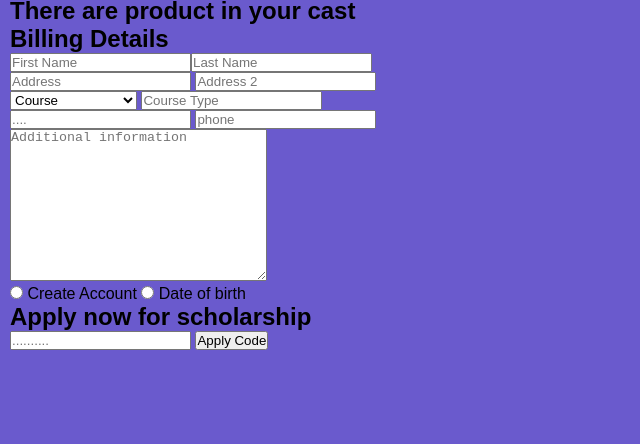
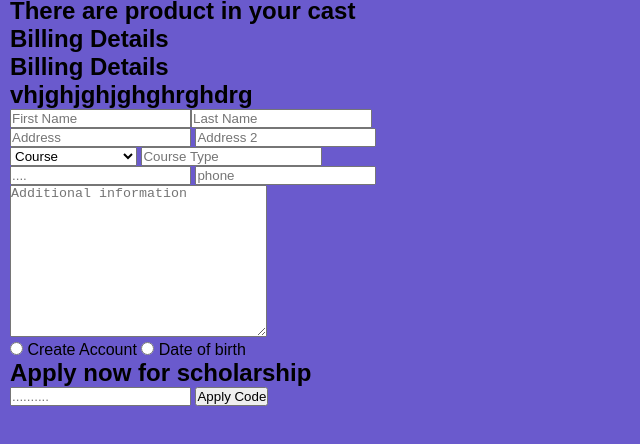
Before and after one commit to PatrickYankah/htmlforms, a plain HTML site: page Newform.html in a window 1280 px wide. Shown: the part 50-494 px from the top of the page, without its empty margins (0-640 px from the left). Drawn offline with Linux system fonts and the light colour scheme.

Commit message:
billing item added

```diff
--- a/Newform.html
+++ b/Newform.html
@@ -12,6 +12,8 @@
         <h1>Checkout</h1>
         <h2>There are product in your cast</h2>
         <h2>Billing Details</h2>
+        <h2>Billing Details</h2>
+        <h2>vhjghjghjghghrghdrg</h2>
     </div>
     <div class="form">
         <form action="">
```
